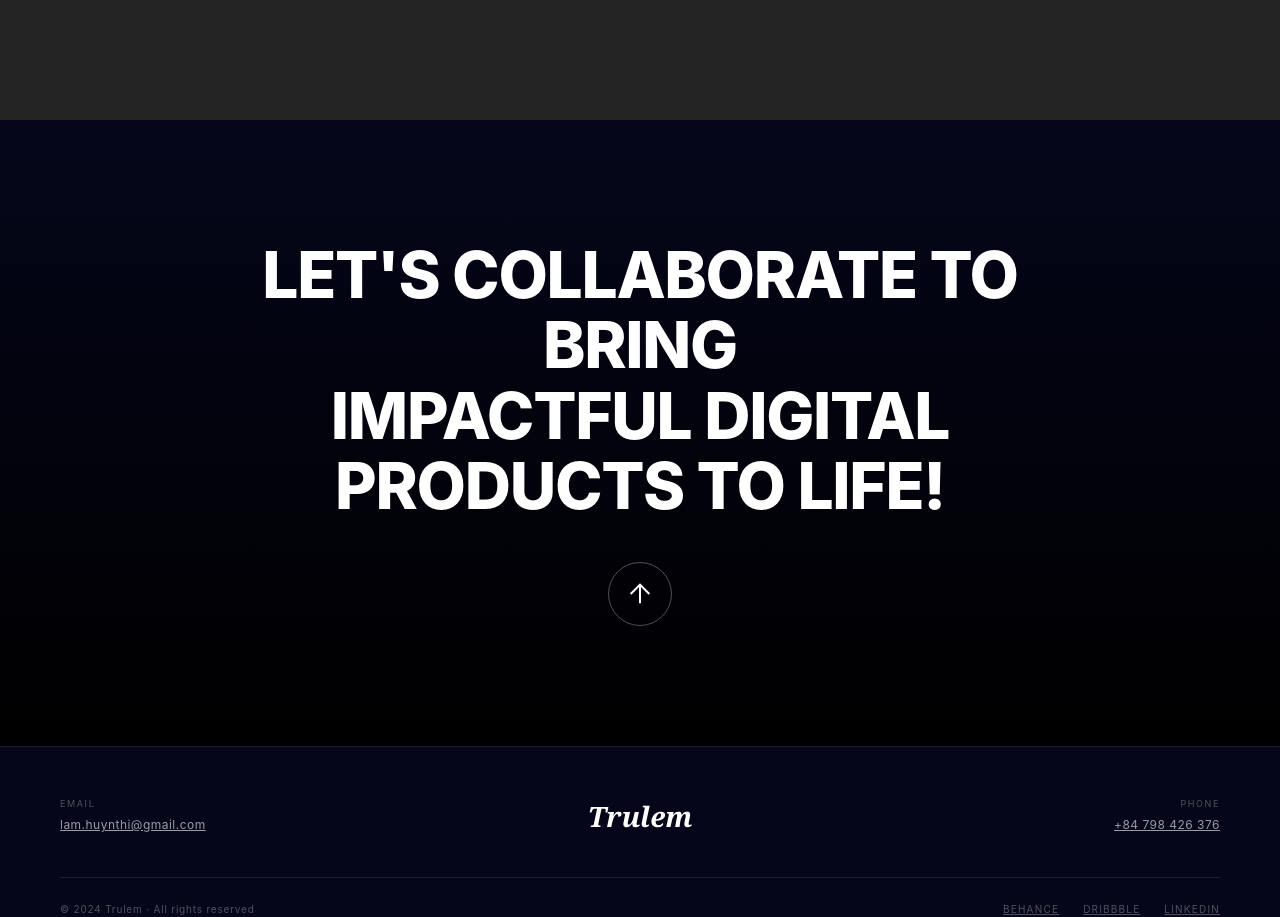
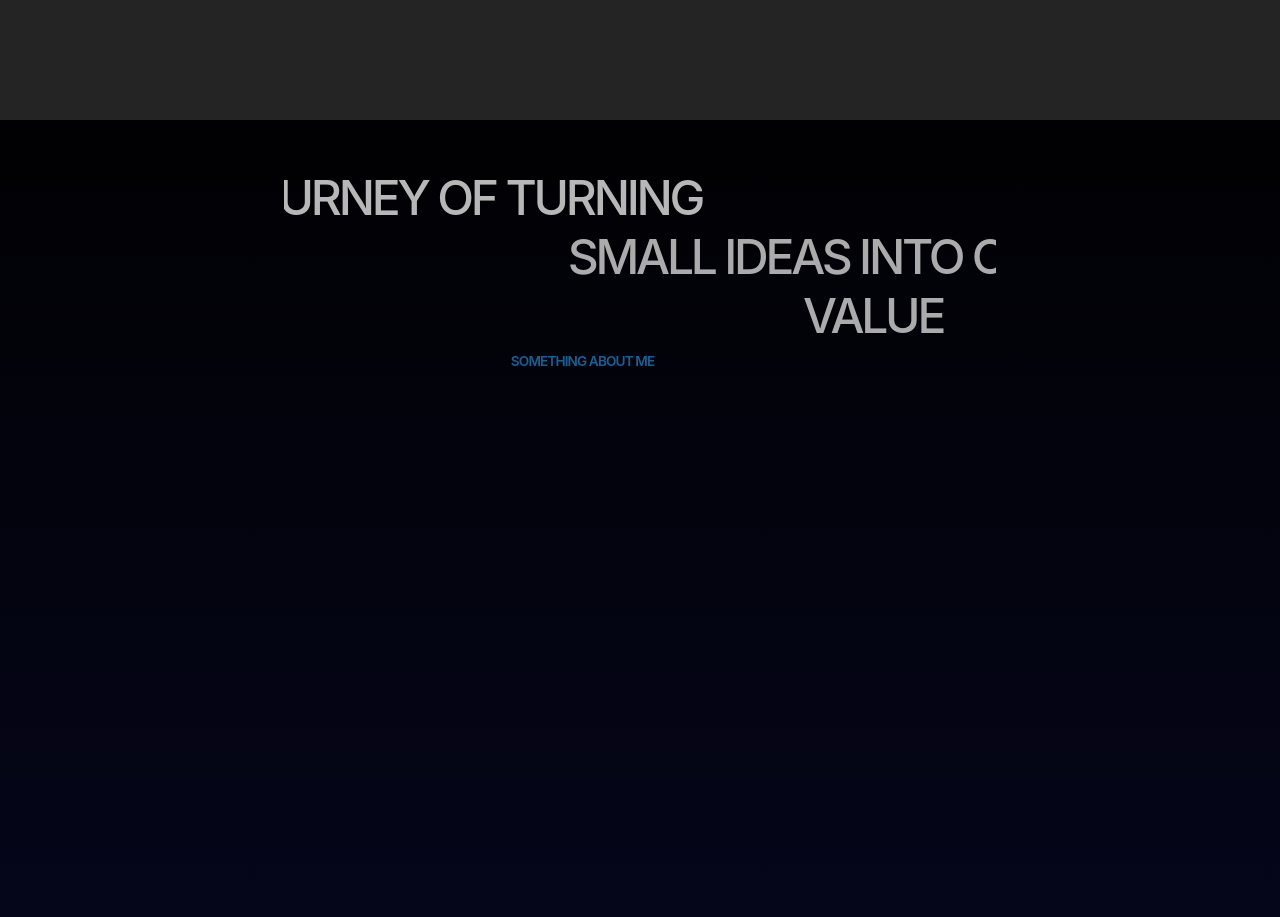
Before and after one commit to lamhuyn-git/portfolio_2026, a React (Vite) app: page / in a window 1280 px wide. Shown: the part 1880-2797 px from the top of the page. Built offline with nearby package versions, Linux system fonts and the light colour scheme.

Commit message:
feat: enhance AboutMe section with scroll-driven animations; adjust MyThinking styles

```diff
--- a/src/App.tsx
+++ b/src/App.tsx
@@ -1,3 +1,4 @@
+import AboutMe from "./components/AboutMe/AboutMe";
 import Footer from "./components/Footer/Footer";
 import Hero from "./components/Hero/Hero";
 
@@ -6,8 +7,8 @@ function App() {
     <div>
       {/* <Logo /> */}
       <Hero />
+      <AboutMe />
       {/* <MyThinking />
-      <AboutMe />
       <Projects /> */}
       <Footer />
     </div>
--- a/src/components/AboutMe/AboutMe.module.scss
+++ b/src/components/AboutMe/AboutMe.module.scss
@@ -1,149 +1,67 @@
 .about {
+  display: flex;
   width: 100%;
   height: 100vh;
-  position: relative;
   background: linear-gradient(180deg, #010103 0%, #05061a 100%);
   padding: 3rem 2rem 4rem 2rem;
-
-  &__decorate {
-    position: absolute;
-    bottom: 0;
-    right: 2rem;
-    z-index: 1;
+  flex-direction: column;
+  justify-content: flex-start;
+  align-items: center;
+  gap: 56px;
+  &_container {
+    display: flex;
+    width: 90%;
+    flex-direction: column;
+    align-items: center;
+    justify-content: flex-start;
+    gap: 32px;
   }
-}
-
-.about__bg_text {
-  position: absolute;
-  top: 40px;
-  left: 50%;
-  transform: translateX(-50%);
-  font-family: var(--font-sans);
-  font-weight: 900;
-  font-size: clamp(80px, 15vw, 200px);
-  color: transparent;
-  -webkit-text-stroke: 1px rgba(255, 255, 255, 0.06);
-  white-space: nowrap;
-  pointer-events: none;
-  z-index: 0;
-  letter-spacing: -0.02em;
-}
-
-.about__inner {
-  width: 100%;
-  height: 100%;
-  position: relative;
-  z-index: 2;
-  display: flex;
-  flex-direction: column;
-  gap: 2rem;
-  align-items: flex-start;
-  justify-content: end;
-}
-
-.about__timeline {
-  width: 35%;
-  display: flex;
-  flex-direction: column;
-}
-
-.about__timeline_item {
-  display: flex;
-  flex-direction: row;
-  gap: 3rem;
-  justify-content: space-between;
-  padding-block: 1.5rem;
-  border-top: 0.5px solid rgba(255, 255, 255, 0.5);
-}
-
-.about__timeline_item:last-of-type {
-  border-bottom: 0.5px solid rgba(255, 255, 255, 0.5);
-  .about__content_wrap {
-    height: 160px;
-  }
-}
-
-.about__period {
-  width: 45%;
-  font-size: 0.65rem;
-  color: var(--white-30);
-  letter-spacing: 0.1em;
-  text-transform: uppercase;
-  margin-top: 4px;
-}
-
-.about__content_wrap {
-  width: 100%;
-  display: flex;
-  flex-direction: column;
-  justify-content: space-between;
-  align-items: flex-start;
-}
-.about__content {
-  width: 100%;
+  &_header {
+    width: 65%;
     display: flex;
     flex-direction: column;
     justify-content: center;
-  align-items: flex-start;
+    align-items: center;
     gap: 0.5rem;
+    text-align: center;
+    overflow: hidden; // Hide content that goes below container
+
+    & .title {
+      p {
+        width: 100%;
+        color: #fff;
+        font-size: 3rem;
+        font-style: normal;
+        font-weight: 500;
+        line-height: normal;
+        letter-spacing: -3.239px;
+        text-transform: uppercase;
       }
-
-.about__type {
-  font-size: 0.9rem;
+    }
+    & .subtitle {
+      color: #1ca4f8;
+      text-align: center;
+      font-size: 0.85rem;
       font-style: normal;
       font-weight: 600;
       line-height: normal;
-  letter-spacing: -1.28px;
+      letter-spacing: -0.884px;
       text-transform: uppercase;
     }
 
-.about__institution {
-  color: #1ca4f8;
-  font-size: 0.8rem;
-  font-style: normal;
-  font-weight: 600;
-  line-height: normal;
-  letter-spacing: -1.28px;
-  text-transform: uppercase;
+    // Individual text lines for scroll-driven animation
+    & .text-line {
+      opacity: 0;
+      will-change: transform, opacity;
     }
 
-.about__subtitle {
-  font-size: 0.8rem;
-  color: var(--grey-dark);
-  letter-spacing: 0.04em;
+    // Slide direction markers (used by JS)
+    & .slide-from-left {
+      transform: translateX(-100%);
     }
 
-.about__detail {
-  font-size: 0.8rem;
-  color: var(--grey-dark);
-  margin-top: 4px;
-  text-transform: uppercase;
+    & .slide-from-right {
+      transform: translateX(100%);
     }
-
-.about__footer_note {
-  font-size: 10px;
-  color: var(--white-30);
-  letter-spacing: 0.14em;
-  text-transform: uppercase;
-  margin-top: -20px;
-  padding-left: calc(140px + 24px);
   }
-
-.about__orb_wrap {
-  position: relative;
-  display: flex;
-  align-items: center;
-  justify-content: center;
-  height: 340px;
 }
-
-.about__ring {
-  position: absolute;
-  width: 300px;
-  height: 300px;
-  border-radius: 50%;
-  border: 0.5px solid rgba(255, 255, 255, 0.12);
-  box-shadow:
-    0 0 0 50px rgba(0, 0, 20, 0.1),
-    inset 0 0 60px rgba(0, 40, 120, 0.15);
-}
--- a/src/components/AboutMe/AboutMe.tsx
+++ b/src/components/AboutMe/AboutMe.tsx
@@ -1,7 +1,6 @@
-import React from "react";
+import React, { useEffect, useRef } from "react";
 
 import styles from "./AboutMe.module.scss";
-import Decorate from "./Decorate";
 
 interface TimelineItem {
   period: string;
@@ -29,30 +28,117 @@ const timeline: TimelineItem[] = [
 ];
 
 const AboutMe: React.FC = () => {
+  const aboutRef = useRef<HTMLElement>(null);
+  const headerRef = useRef<HTMLDivElement>(null);
+
+  useEffect(() => {
+    // Easing function matching Hero section
+    const easeInOut = (t: number): number =>
+      t < 0.5 ? 2 * t * t : -1 + (4 - 2 * t) * t;
+
+    let rafId: number;
+
+    const handleScroll = () => {
+      if (!aboutRef.current || !headerRef.current) return;
+
+      const scrollY = window.scrollY;
+      const windowHeight = window.innerHeight;
+      const aboutRect = aboutRef.current.getBoundingClientRect();
+
+      // Start animation when AboutMe section enters viewport
+      // Animation completes when section is fully in view
+      const sectionTop = scrollY + aboutRect.top;
+      const sectionHeight = aboutRef.current.offsetHeight;
+
+      // Animation range: start when section is 100px before entering, complete when centered
+      const animationStart = sectionTop - windowHeight + 100;
+      const animationEnd = sectionTop - windowHeight * 0.3;
+      const animationRange = animationEnd - animationStart;
+
+      if (animationRange <= 0) return;
+
+      // Calculate progress (0 to 1)
+      let progress = (scrollY - animationStart) / animationRange;
+      progress = Math.max(0, Math.min(1, progress)); // Clamp 0-1
+
+      // Apply easing
+      const easedProgress = easeInOut(progress);
+
+      // Get text elements using CSS modules class names
+      const textLines = headerRef.current.querySelectorAll(
+        `.${styles["text-line"]}`,
+      );
+
+      textLines.forEach((line, index) => {
+        const element = line as HTMLElement;
+        if (!element) return;
+
+        // Staggered animation - each line starts slightly later
+        const staggerDelay = index * 0.15; // 15% delay between lines
+        let lineProgress = (easedProgress - staggerDelay) / (1 - staggerDelay);
+        lineProgress = Math.max(0, Math.min(1, lineProgress));
+
+        // Determine slide direction based on classes
+        const isFromLeft = element.classList.contains(
+          styles["slide-from-left"],
+        );
+        const isFromRight = element.classList.contains(
+          styles["slide-from-right"],
+        );
+
+        let translateX = 0;
+        if (isFromLeft) {
+          translateX = -100 * (1 - lineProgress); // Start from -100%, end at 0%
+        } else if (isFromRight) {
+          translateX = 100 * (1 - lineProgress); // Start from 100%, end at 0%
+        }
+
+        const opacity = lineProgress;
+
+        // Apply transform
+        element.style.transform = `translateX(${translateX}%)`;
+        element.style.opacity = opacity.toString();
+      });
+    };
+
+    const onScroll = () => {
+      cancelAnimationFrame(rafId);
+      rafId = requestAnimationFrame(handleScroll);
+    };
+
+    window.addEventListener("scroll", onScroll, { passive: true });
+
+    // Initial render
+    handleScroll();
+
+    return () => {
+      window.removeEventListener("scroll", onScroll);
+      cancelAnimationFrame(rafId);
+    };
+  }, []);
+
   return (
-    <section className={styles.about}>
-      {/* Glow orb right */}
-      <Decorate classname={styles.about__decorate} />
-      <div className={styles.about__inner}>
-        {/* Timeline */}
-        <div className={styles.about__timeline}>
-          {timeline.map((item: TimelineItem, index: number) => (
-            <div key={index} className={styles.about__timeline_item}>
-              <span className={styles.about__period}>{item.period}</span>
-              <div className={styles.about__content_wrap}>
-                <div className={styles.about__content}>
-                  <p className={styles.about__type}>{item.type}</p>
-                  <h3 className={styles.about__institution}>{item.title}</h3>
-                  {item.subtitle && (
-                    <p className={styles.about__subtitle}>{item.subtitle}</p>
-                  )}
-                </div>
-                {item.detail && (
-                  <p className={styles.about__detail}>{item.detail}</p>
-                )}
-              </div>
-            </div>
-          ))}
+    <section ref={aboutRef} className={styles.about}>
+      <div className={styles.about_container}>
+        <div ref={headerRef} className={styles.about_header}>
+          <div className={styles.title}>
+            <p
+              className={`${styles["text-line"]} ${styles["slide-from-left"]}`}
+            >
+              {" "}
+              A journey of turning
+            </p>
+            <p
+              className={`${styles["text-line"]} ${styles["slide-from-right"]}`}
+            >
+              small ideas into creative value
+            </p>
+          </div>
+          <p
+            className={`${styles.subtitle} ${styles["text-line"]} ${styles["slide-from-left"]}`}
+          >
+            Something about me
+          </p>
         </div>
       </div>
     </section>
--- a/src/components/MyThinking/MyThinking.module.scss
+++ b/src/components/MyThinking/MyThinking.module.scss
@@ -3,7 +3,7 @@
   width: 100%;
 
   &__container {
-    width: 35%;
+    width: 32%;
     margin: 0 auto;
     position: relative;
 
@@ -47,7 +47,7 @@
   z-index: 10;
   display: flex;
   flex-direction: column;
-  gap: 4rem;
+  gap: 5rem;
   margin: 0 auto;
 }
 
```
Lines whose indentation alone changed are shown as unchanged.
